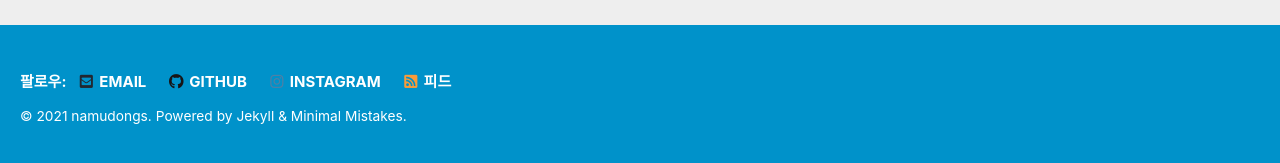
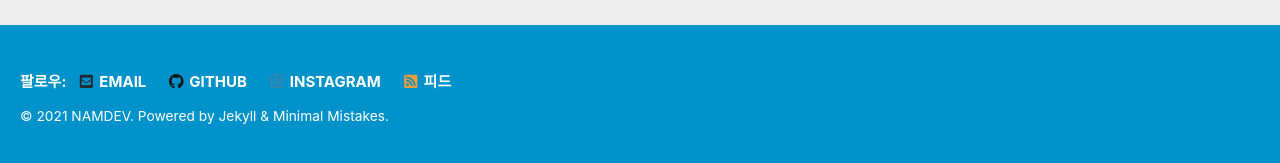
Before and after one commit to namudongs/namudongs.github.io, a Jekyll site: the page built from index.html, in a window 1280 px wide and 927 px high. Shown: the part 761-924 px from the top of the window. Built offline with Jekyll 4.4.1, drawn with Linux system fonts in a browser that asks for light colours; cached includes are drawn as plain includes; some web fonts are replaced; the list of posts is cut into pages by our own code.

Commit message:
update 0.12 [hotfix]

```diff
--- a/_config.yml
+++ b/_config.yml
@@ -7,13 +7,13 @@ locale                   : "ko-KR"
 title                    : "오늘도 나는 배운다" # Meta 태그에 들어가는 영역 , masthead_title등이 없으면 기본값으로 나온다.
 title_separator          : "&#124;" # 타이틀 사이 구분자 <title>Welcome to Jekyll | Minimal Mistakes</title> 해당 형식으로 들어갑니다.
 # subtitle                 : "Version 1.0" # 타이틀 아래에 나올 작은 글씨
-name                     : "namudongs" # 맨 하단 이름 찍히는 영역
+name                     : "NAMDEV" # 맨 하단 이름 찍히는 영역
 description              : "오늘도 나는 배운다" # Meta 태그에 들어가는 영역
 url                      : "https://namudongs.github.io" # GitBlog 호스트 주소
 baseurl                  : # subPath https://7271kim.github.io/blog라고 하고 싶을 시 "/blog" 라고 적는다.
 repository               : "namudongs/namudongs.github.com" # GitHub username/repo-name
 teaser                   : # "/assets/images/senior-couple-4723737_640.jpg" # 홈페이지 기본 티져 이미지
-logo                     : # 타이틀 옆에 작게 들어갈 이미지.
+logo                     : # 타이틀 옆에 작게 들어갈 이미지.s
 masthead_title           : "📖 오늘도 나는 배운다" # 홈페이지 최 상탄에 들어갈 타이틀
 breadcrumbs              : true # 브래드크럼 사용 여부 true, false (default) , _data/ui-text.yml에 다국어 지원 가능합니다.
 words_per_minute         : 200 # 해당 포스트 읽는데 걸리는 시간을 계산하기 위해 대락 분당 읽는 수가 몇글자가 될지 적는 공간.
```
